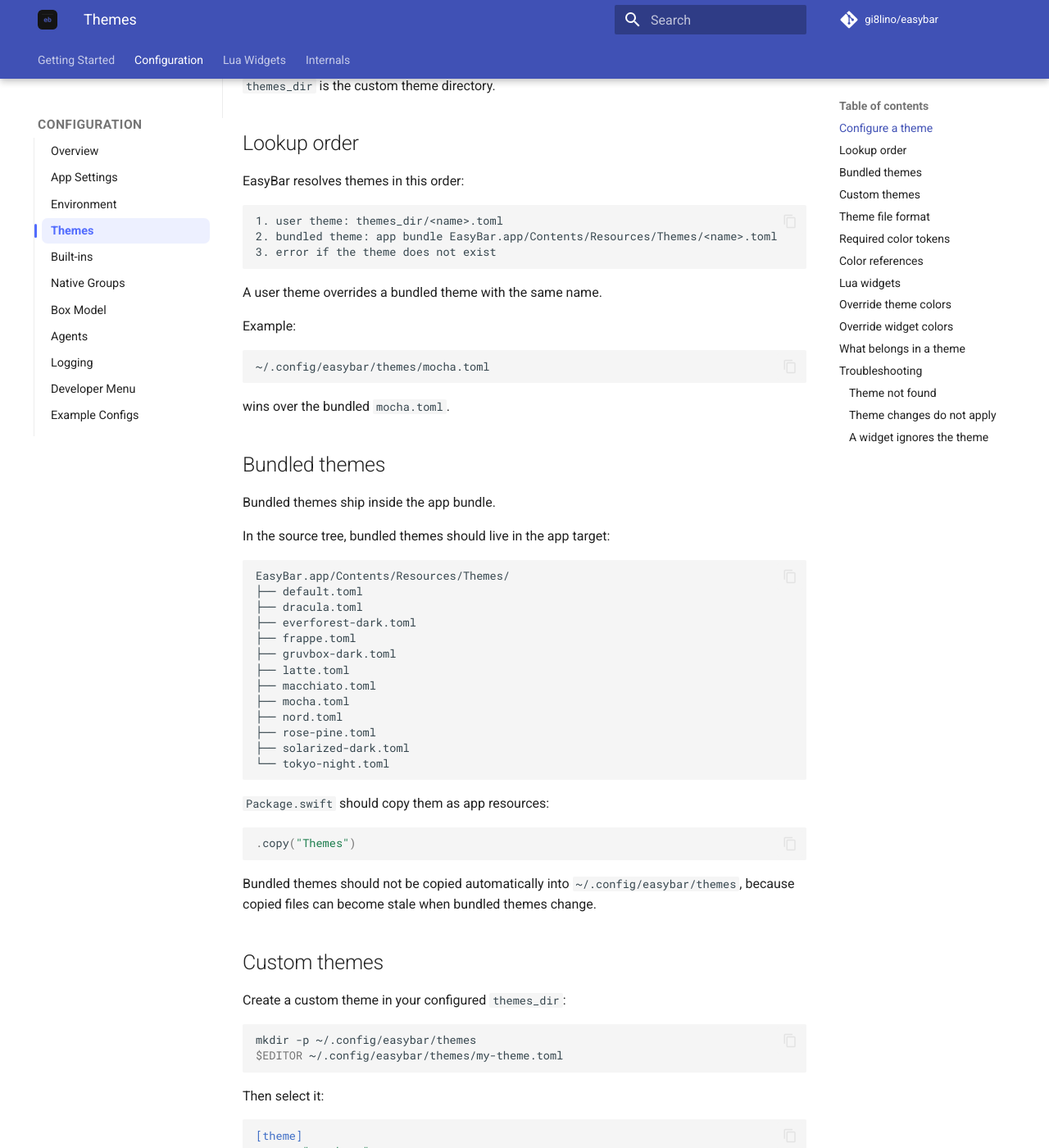
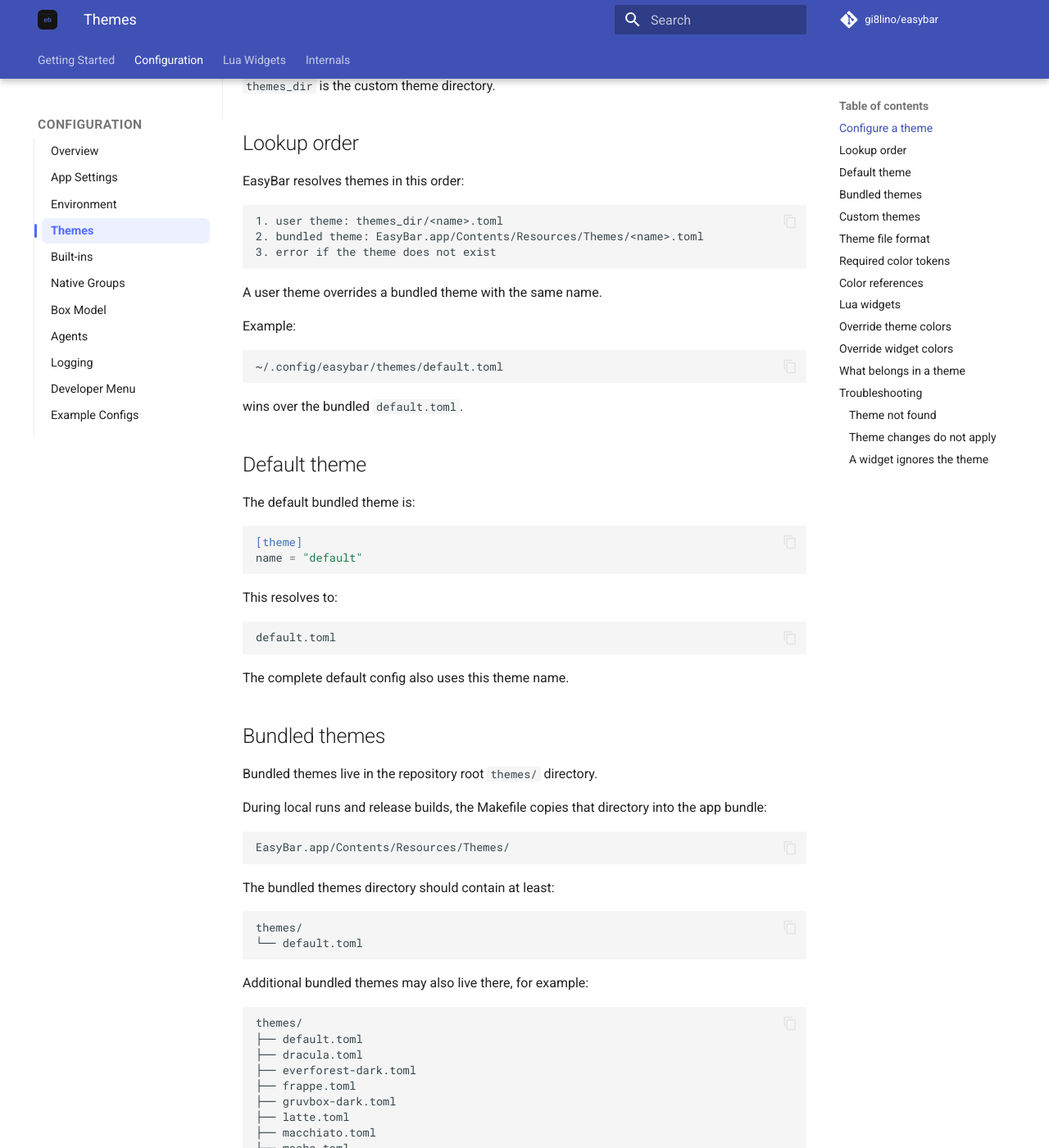
Before and after one commit to gi8lino/easybar, an MkDocs documentation site: the page built from docs/content/configuration/themes.md, in a window 1280 px wide and 1400 px high, scrolled down 700 px. Shown: the whole window at 82% size. Built offline with MkDocs 1.6.1 and Material for MkDocs 9.7.7, drawn with Linux system fonts in a browser that asks for light colours; comment, search, counter and statistics services are not loaded; some of the changed text lies outside the part shown.

Commit message:
docs(config): fix example config theme wording

````diff
--- a/docs/content/configuration/themes.md
+++ b/docs/content/configuration/themes.md
@@ -12,7 +12,7 @@
 
 ```toml
 [theme]
-name = "mocha"
+name = "default"
 themes_dir = "~/.config/easybar/themes"
 ```
 
@@ -22,8 +22,8 @@
 
 ```text
 default -> default.toml
-mocha -> mocha.toml
 tokyo-night -> tokyo-night.toml
+my-theme -> my-theme.toml
 ```
 
 `themes_dir` is the custom theme directory.
@@ -34,7 +34,7 @@
 
 ```text
 1. user theme: themes_dir/<name>.toml
-2. bundled theme: app bundle EasyBar.app/Contents/Resources/Themes/<name>.toml
+2. bundled theme: EasyBar.app/Contents/Resources/Themes/<name>.toml
 3. error if the theme does not exist
 ```
 
@@ -43,19 +43,49 @@
 Example:
 
 ```text
-~/.config/easybar/themes/mocha.toml
+~/.config/easybar/themes/default.toml
 ```
 
-wins over the bundled `mocha.toml`.
+wins over the bundled `default.toml`.
+
+## Default theme
+
+The default bundled theme is:
+
+```toml
+[theme]
+name = "default"
+```
+
+This resolves to:
+
+```text
+default.toml
+```
+
+The complete default config also uses this theme name.
 
 ## Bundled themes
 
-Bundled themes ship inside the app bundle.
+Bundled themes live in the repository root `themes/` directory.
 
-In the source tree, bundled themes should live in the app target:
+During local runs and release builds, the Makefile copies that directory into the app bundle:
 
 ```text
 EasyBar.app/Contents/Resources/Themes/
+```
+
+The bundled themes directory should contain at least:
+
+```text
+themes/
+└── default.toml
+```
+
+Additional bundled themes may also live there, for example:
+
+```text
+themes/
 ├── default.toml
 ├── dracula.toml
 ├── everforest-dark.toml
@@ -70,13 +100,10 @@
 └── tokyo-night.toml
 ```
 
-`Package.swift` should copy them as app resources:
+The Makefile verifies that `default.toml` exists after copying themes into the app bundle.
 
-```swift
-.copy("Themes")
-```
-
-Bundled themes should not be copied automatically into `~/.config/easybar/themes`, because copied files can become stale when bundled themes change.
+Bundled themes are not copied into `~/.config/easybar/themes`, because user theme files should stay user-owned and should not become stale copies of bundled files.
+Instead they are baked into the app bundle.
 
 ## Custom themes
 
@@ -260,7 +287,7 @@
 
 ```toml
 [theme]
-name = "mocha"
+name = "default"
 
 [theme.colors]
 accent = "#8aadf4"
@@ -275,7 +302,7 @@
 
 ```toml
 [theme]
-name = "mocha"
+name = "default"
 
 [builtins.battery.colors]
 critical = "#ff0000"
@@ -311,20 +338,20 @@
 If you see:
 
 ```text
-theme 'tokyo-night' was not found in ~/.config/easybar/themes or bundled themes
+theme 'default' was not found in ~/.config/easybar/themes or bundled themes
 ```
 
 check that one of these files exists:
 
 ```text
-~/.config/easybar/themes/tokyo-night.toml
-EasyBar.app/Contents/Resources/Themes/tokyo-night.toml
+~/.config/easybar/themes/default.toml
+EasyBar.app/Contents/Resources/Themes/default.toml
 ```
 
 For bundled themes, make sure the repository root contains the selected theme file:
 
 ```text
-themes/tokyo-night.toml
+themes/default.toml
 ```
 
 Then rebuild or run through the Makefile so the root `themes/` directory is copied into the app bundle:
````
Also changed, not shown: docs/content/configuration/example-configs.md (+3 -3 lines).
